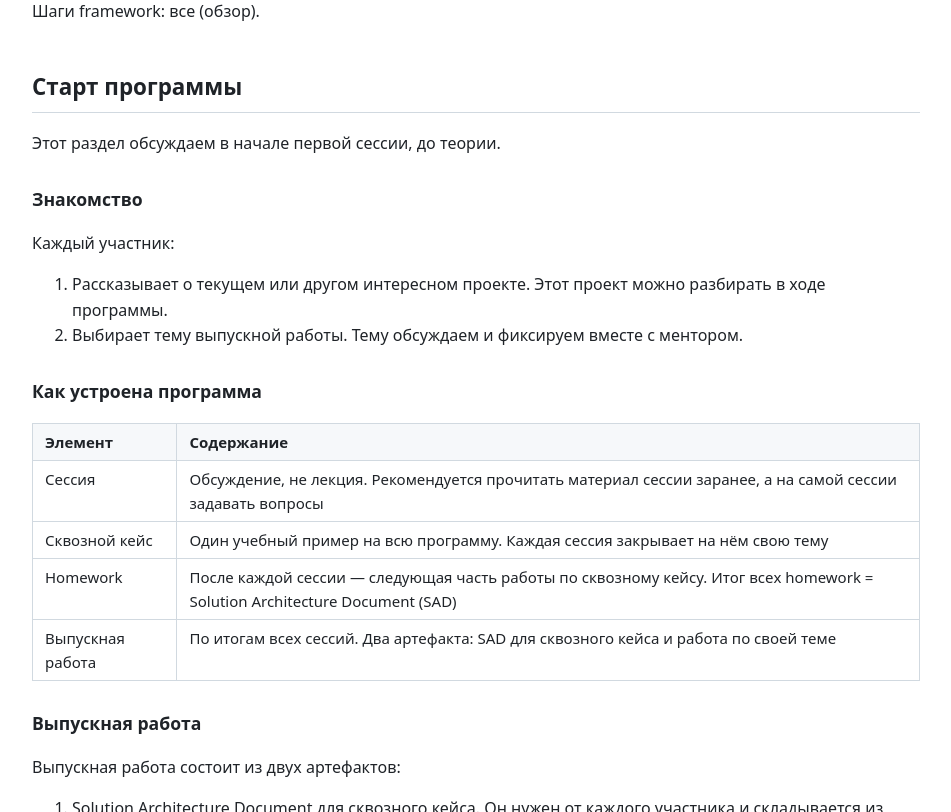
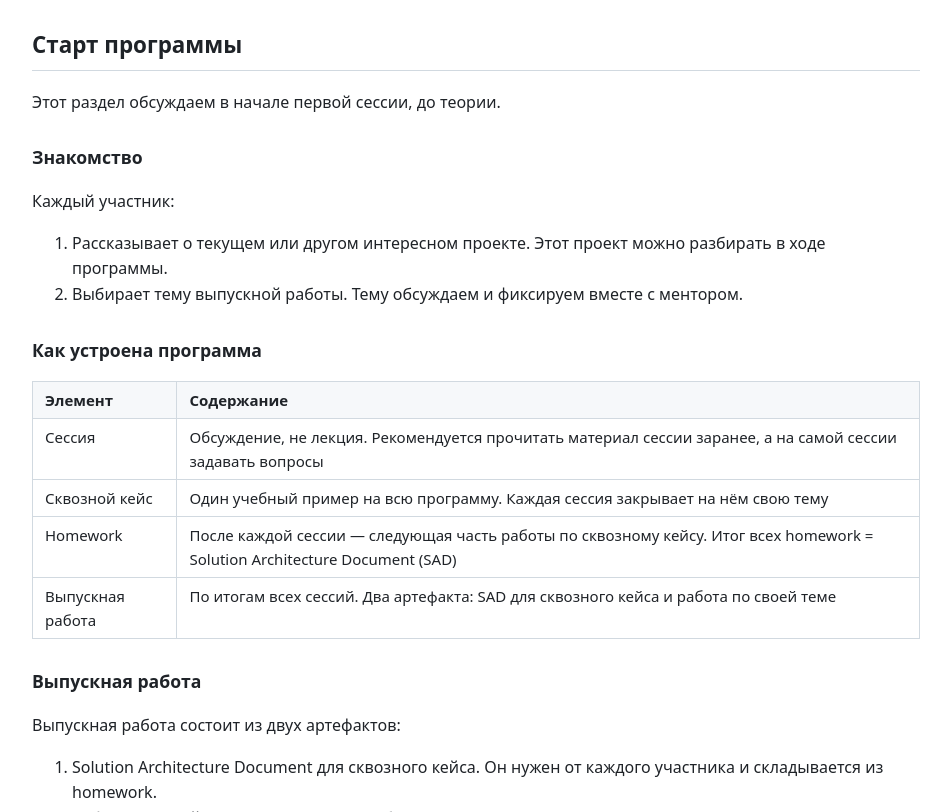
Before and after one commit to natmasslove/sas-materials, a plain HTML site: page html/session-01.html in a window 1280 px wide. Shown: the part 128-940 px from the top of the page, without its empty margins (164-1115 px from the left). Drawn offline with Linux system fonts and the light colour scheme.

Commit message:
Session 1: remove 'framework steps' line
Co-Authored-By: Claude Fable 5.2 <noreply@anthropic.com>

```diff
--- a/html/session-01.html
+++ b/html/session-01.html
@@ -10,7 +10,6 @@
 <nav><a href="index.html">← Все сессии</a> <a href="session-02.html">Дальше ›</a></nav>
 <main>
 <h1>Сессия 1. Роль архитектора и framework</h1>
-<p>Шаги framework: все (обзор).</p>
 <h2>Старт программы</h2>
 <p>Этот раздел обсуждаем в начале первой сессии, до теории.</p>
 <h3>Знакомство</h3>
```
Also changed, not shown: 1 other file.
